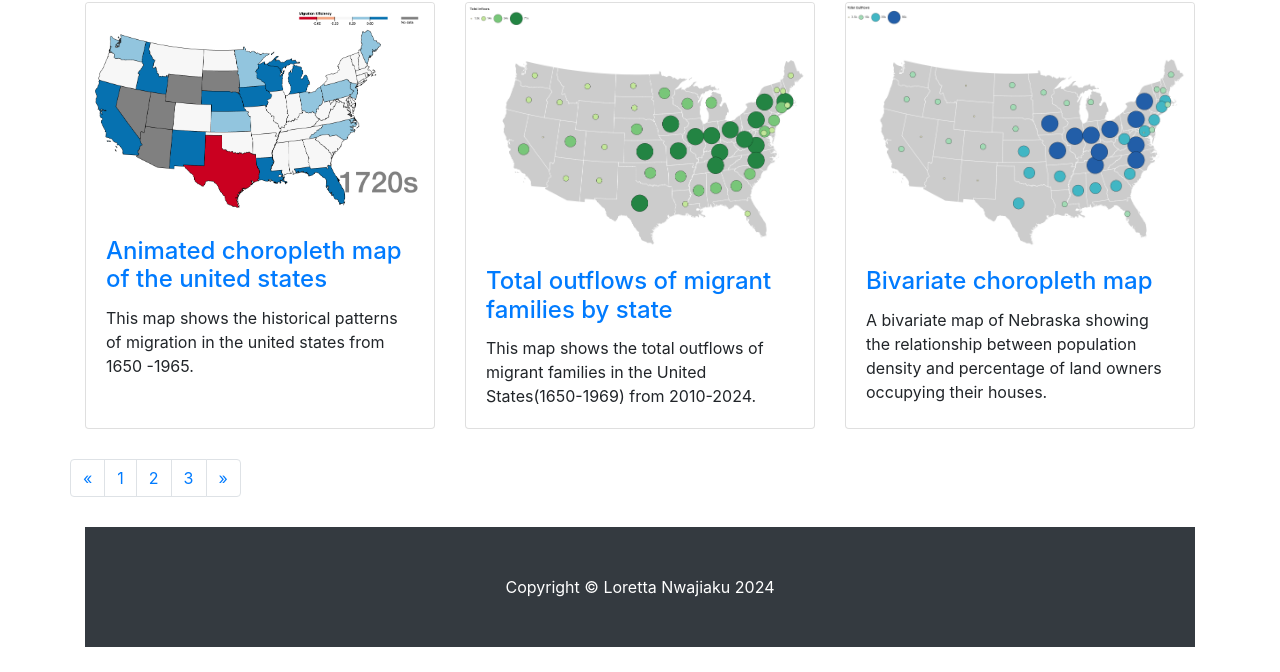
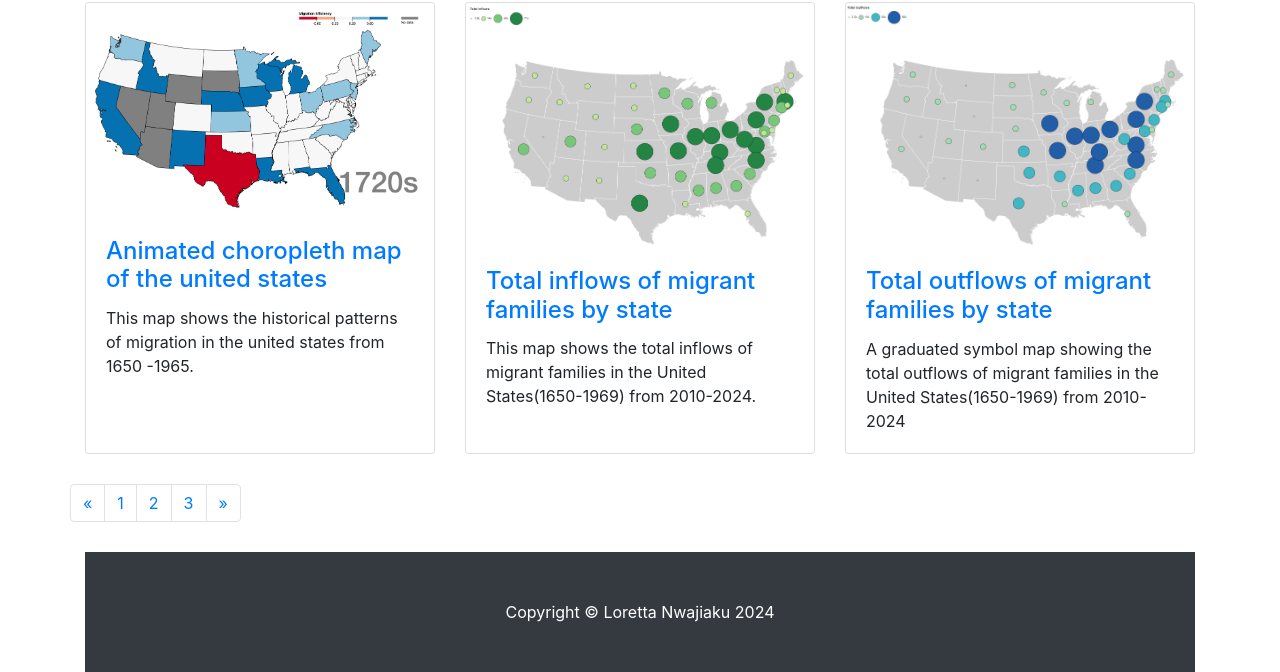
Before and after one commit to lorettaNwa/Project, a website: page index.html in a window 1280 px wide. Shown: the part 150-822 px from the top of the page. Before the commit the page ends 800 px from the top, so only its background shows below. Drawn offline with Linux system fonts and the light colour scheme.

Commit message:
Update index.html

```diff
--- a/index.html
+++ b/index.html
@@ -70,23 +70,23 @@
         </div>
         <div class="col-lg-4 col-sm-6 portfolio-item">
           <div class="card h-100">
-            <a href="https://observablehq.com/d/e73482da7216f406"><img class="card-img-top" src="images/inflows.png" alt=""></a>
+            <a href="https://observablehq.com/d/24ac4f4bfb6fe822"><img class="card-img-top" src="images/inflows.png" alt=""></a>
             <div class="card-body">
               <h4 class="card-title">
-                <a href="https://observablehq.com/d/e73482da7216f406">Total outflows of migrant families by state</a>
+                <a href="https://observablehq.com/d/24ac4f4bfb6fe822">Total inflows of migrant families by state</a>
               </h4>
-              <p class="card-text">This map shows the total outflows of migrant families in the United States(1650-1969) from 2010-2024.</p>
+              <p class="card-text">This map shows the total inflows of migrant families in the United States(1650-1969) from 2010-2024.</p>
             </div>
           </div>
         </div>
         <div class="col-lg-4 col-sm-6 portfolio-item">
           <div class="card h-100">
-            <a href="https://observablehq.com/d/1f061b7e86f05a9c"><img class="card-img-top" src="images/Outflows.png" alt=""></a>
+            <a href="https://observablehq.com/d/e73482da7216f406"><img class="card-img-top" src="images/outflows.png" alt=""></a>
             <div class="card-body">
               <h4 class="card-title">
-                <a href="https://observablehq.com/d/1f061b7e86f05a9c">Bivariate choropleth map</a>
+                <a href="https://observablehq.com/d/e73482da7216f406">Total outflows of migrant families by state</a>
               </h4>
-              <p class="card-text">A bivariate map of Nebraska showing the relationship between population density and percentage of land owners occupying their houses.</p>
+              <p class="card-text">A graduated symbol map showing the total outflows of migrant families in the United States(1650-1969) from 2010-2024</p>
             </div>
           </div>
         </div>
```
